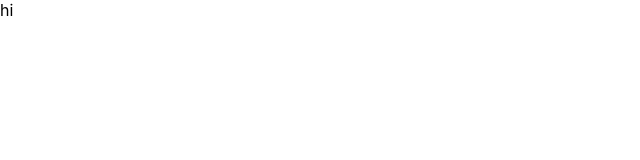
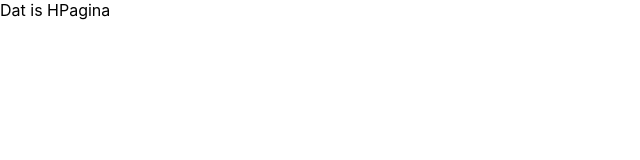
Before and after one commit to noordseoostende/fordecember, a React (Create React App) app: page / in a window 1280 px wide. Shown: the top 160 px of the page, without its empty margins (0-640 px from the left). Built offline with nearby package versions, Linux system fonts and the light colour scheme.

Commit message:
nog een ding

```diff
--- a/src/App.js
+++ b/src/App.js
@@ -1,11 +1,20 @@
 import React from "react";
+import { Switch, Route } from 'react-router-dom';
 
 function App() {
-  return (
-    <div>
-      hi
-    </div>
-  );
+  return <Switch>
+
+  <Route exact path="/">
+  Dat is HPagina
+  </Route>
+
+  <Route exact path="/sterren">
+  Dat is Sterren
+  </Route>
+
+  <Route>Dat is 404 pagina</Route>
+
+    </Switch>;
 }
 
 export default App;
```
